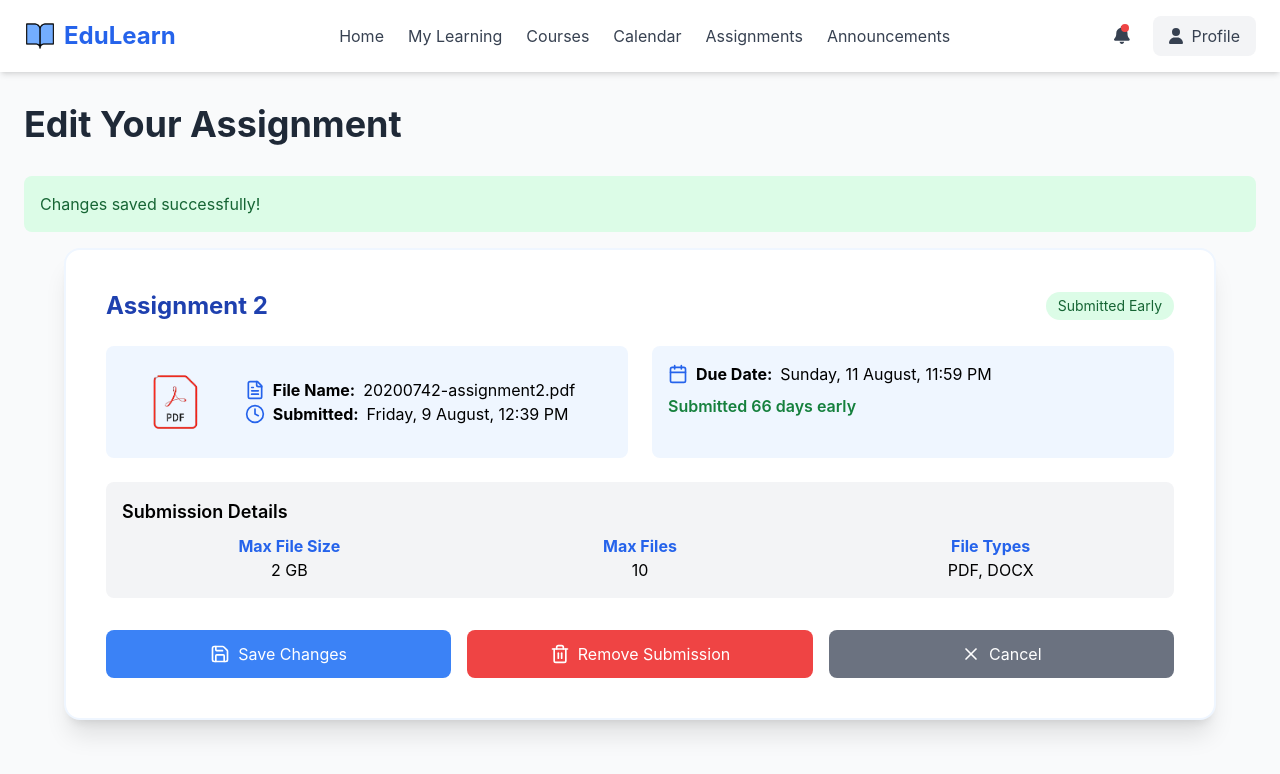
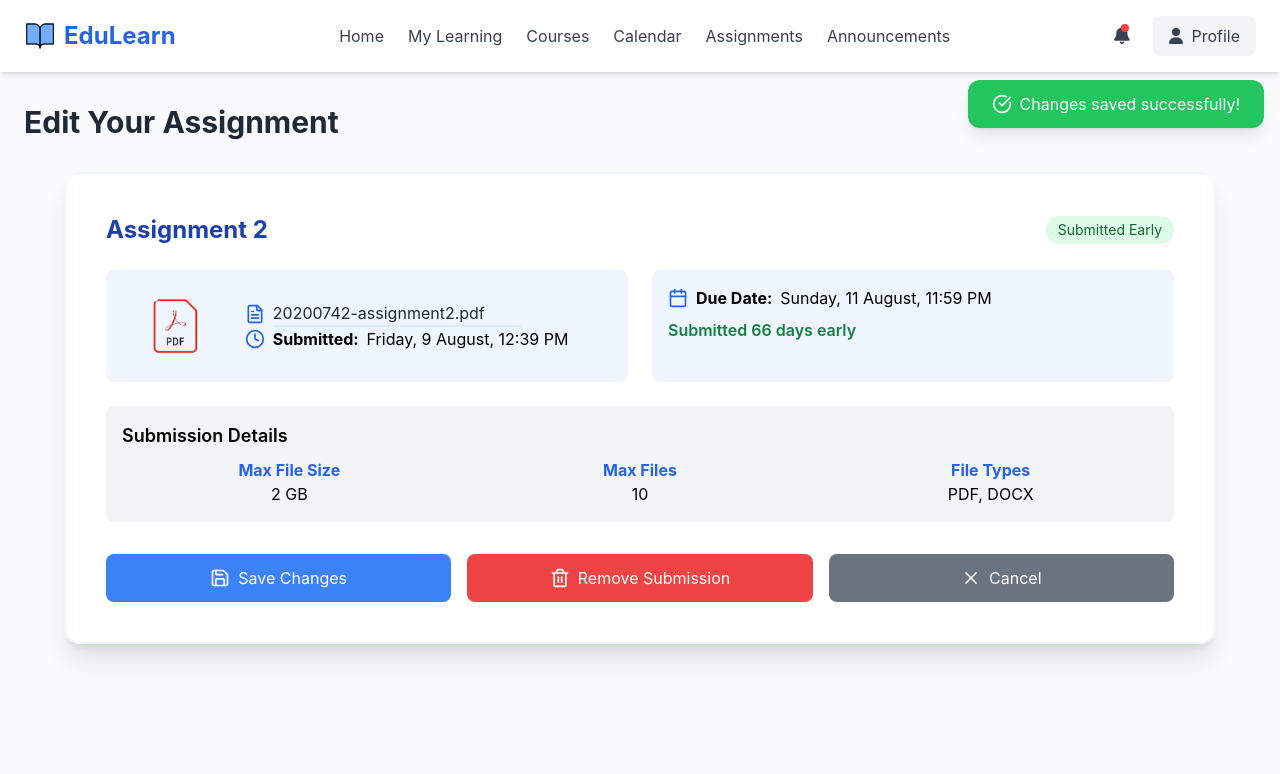
Before and after one commit to michellenikeetha/base_lms, a React (Create React App) app: page /submitted-assignments/edit-assignment in a window 1280 px wide. Both pictures are taken after a click on the button "Save Changes". Shown: the top 774 px of the page. Built offline with nearby package versions, Linux system fonts and the light colour scheme.

Commit message:
assignments updated

```diff
--- a/src/components/EditAssignment.jsx
+++ b/src/components/EditAssignment.jsx
@@ -1,5 +1,5 @@
 import React, { useState } from 'react';
-import { Save, Trash2, X, FileText, Clock, Calendar, Loader } from 'lucide-react';
+import { Save, Trash2, X, FileText, Clock, Calendar, Loader, CheckCircle } from 'lucide-react';
 import SignedInNavbar from './SignedInNavbar';
 import pdfimg from '../assets/pdf.png';
 import { useNavigate } from 'react-router-dom';
@@ -11,8 +11,7 @@ const EditAssignment = () => {
   const [isRemoving, setIsRemoving] = useState(false);
   const [showFeedback, setShowFeedback] = useState(null);
   const [isRemoved, setIsRemoved] = useState(false);
-
-  const assignment = {
+  const [assignment, setAssignment] = useState({
     title: 'Assignment 2',
     fileName: '20200742-assignment2.pdf',
     dueDate: 'Sunday, 11 August, 11:59 PM',
@@ -21,6 +20,10 @@ const EditAssignment = () => {
     fileSize: '2 GB',
     allowedFileTypes: ['PDF', 'DOCX'],
     maxFiles: 10,
+  });
+
+  const handleInputChange = (field, value) => {
+    setAssignment((prev) => ({ ...prev, [field]: value }));
   };
 
   const handleSaveChanges = () => {
@@ -46,22 +49,40 @@ const EditAssignment = () => {
       setIsRemoved(true);
       setIsModalOpen(false);
       setShowFeedback({ type: 'success', message: 'Submission removed successfully!' });
-      navigate('/assignments');
-    }, 2000);
+
+      setTimeout(() => {
+        navigate('/assignments');
+      }, 3000);
+    }, 3000);
   };
 
   return (
     <div className="bg-gray-50 min-h-screen">
       <SignedInNavbar />
       <div className="container mx-auto px-6 py-8">
-        <h1 className="text-4xl font-bold mb-8 text-gray-800">Edit Your Assignment</h1>
+        <h1 className="text-3xl font-bold mb-8 text-gray-800">Edit Your Assignment</h1>
 
-        {showFeedback && (
+        {/* {showFeedback && (
           <div
             className={`p-4 rounded-lg mb-4 ${
               showFeedback.type === 'success' ? 'bg-green-100 text-green-800' : 'bg-red-100 text-red-800'
             }`}
           >
+            {showFeedback.message}
+          </div>
+        )} */}
+
+        {showFeedback && (
+          <div
+            className={`fixed top-20 right-4 px-6 py-3 rounded-xl shadow-lg flex items-center gap-2 z-20 ${
+              showFeedback.type === 'success' ? 'bg-green-500 text-white' : 'bg-red-100 text-red-800'
+            }`}
+          >
+            {showFeedback.type === 'success' ? (
+              <CheckCircle className="w-5 h-5" />
+            ) : (
+              <X className="w-5 h-5" />
+            )}
             {showFeedback.message}
           </div>
         )}
@@ -83,7 +104,12 @@ const EditAssignment = () => {
                 <div>
                   <p className="flex items-center">
                     <FileText className="mr-2 text-blue-600" size={20} />
-                    <strong className="mr-2">File Name:</strong> {assignment.fileName}
+                    <input
+                      type="text"
+                      value={assignment.fileName}
+                      onChange={(e) => handleInputChange('fileName', e.target.value)}
+                      className="bg-transparent border-b-2 border-blue-100 focus:border-blue-500 focus:outline-none text-gray-800"
+                    />
                   </p>
                   <p className="flex items-center">
                     <Clock className="mr-2 text-blue-600" size={20} />
--- a/src/components/SubmitAssignment.jsx
+++ b/src/components/SubmitAssignment.jsx
@@ -64,7 +64,7 @@ const SubmitAssignment = () => {
     <div className="bg-gray-50 min-h-screen">
       <SignedInNavbar />
       <div className="container mx-auto px-6 py-8">
-        <h1 className="text-4xl font-bold mb-8 text-gray-800">Submit Your Assignment</h1>
+        <h1 className="text-3xl font-bold mb-8 text-gray-800">Submit Your Assignment</h1>
 
         <div className="bg-white p-8 rounded-2xl shadow-xl border-2 border-blue-50 max-w-4xl mx-auto">
           <div className="flex items-center justify-between mb-6">
```
